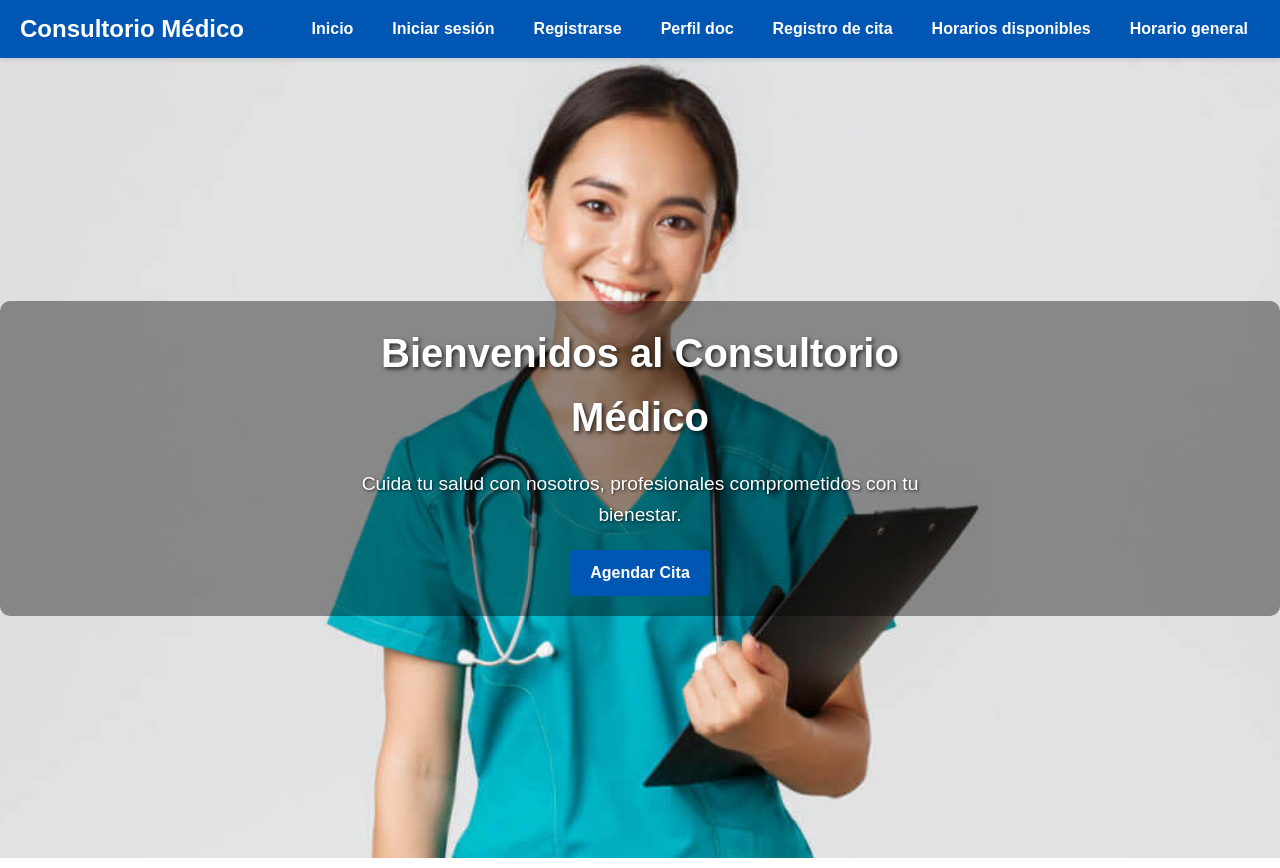
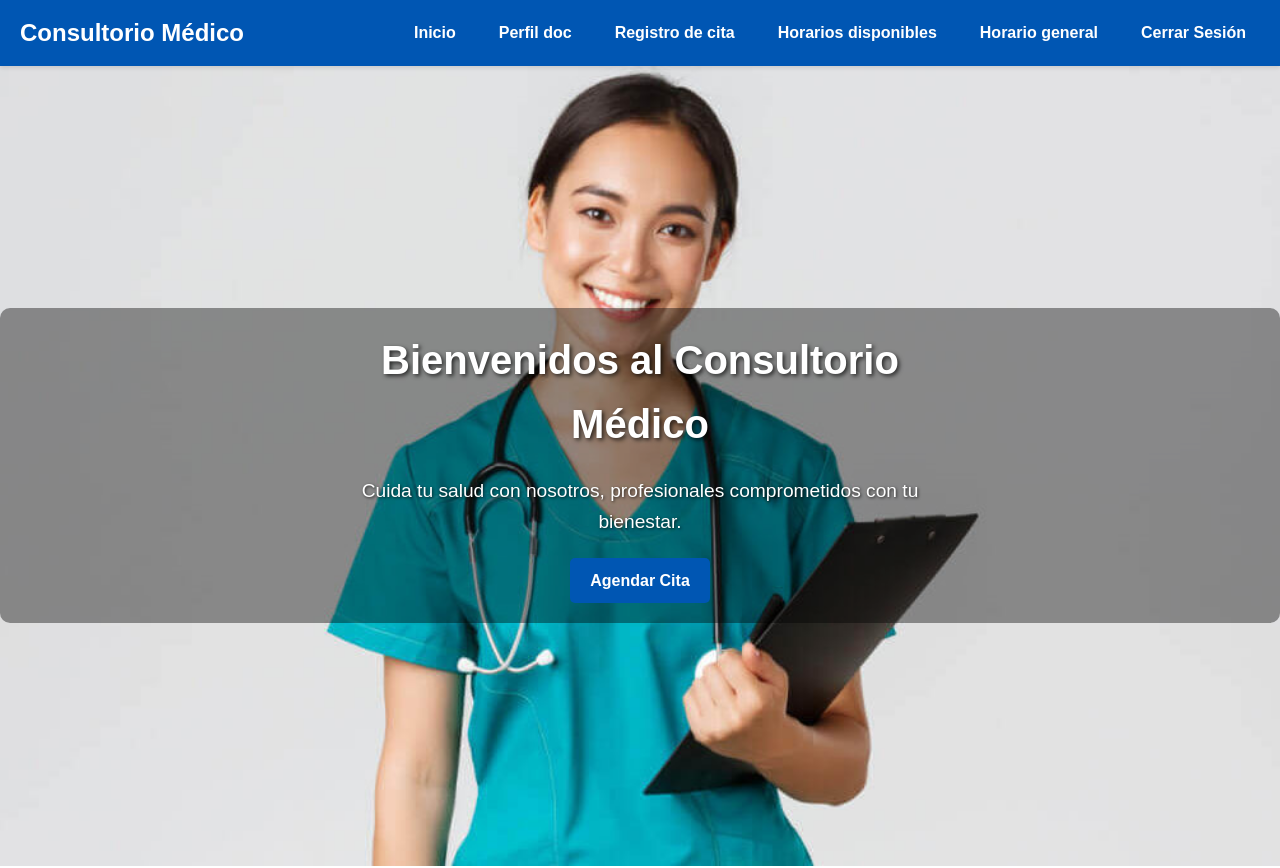
Before and after one commit to JeffersonDaviid/Citas-medicas, an Angular app: page /inicio in a window 1280 px wide. Shown: the top 868 px of the page. Built offline with nearby package versions, Linux system fonts and the light colour scheme; sample sign-in values are in the browser's storage.

Commit message:
Menu antes y despues de iniciar sesion

```diff
--- a/src/app/components/inicio-sesion/inicio-sesion.component.ts
+++ b/src/app/components/inicio-sesion/inicio-sesion.component.ts
@@ -29,6 +29,8 @@ export class InicioSesionComponent implements OnInit {
       this.userService.login(email, password).subscribe({
         next: (response) => {
           console.log('Inicio de sesión exitoso', response);
+          localStorage.setItem('token', response.token); // Guardar el token en el localStorage
+          localStorage.setItem('currentUser', JSON.stringify(response.user)); // Guardar el usuario en el localStorage
           // Redirige al dashboard o similar
           this.router.navigate(['/dashboard']);
         },
--- a/src/app/components/navbar/navbar.component.css
+++ b/src/app/components/navbar/navbar.component.css
@@ -35,7 +35,13 @@
   transition: all 0.3s ease;
 }
 
-.navbar-menu li a {
+.navbar-menu li {
+  display: flex;
+  align-items: center;
+}
+
+.navbar-menu li a,
+.navbar-menu li button {
   color: white;
   text-decoration: none;
   font-size: 1rem;
@@ -43,11 +49,25 @@
   padding: 8px 12px;
   transition: all 0.3s ease;
   border-radius: 5px;
+  background: none;
+  border: 2px solid transparent; /* Asegura que todos los elementos tengan el mismo contorno */
+  cursor: pointer;
+  display: flex;
+  align-items: center; /* Asegura que todos los elementos estén alineados verticalmente */
+  justify-content: center; /* Asegura que todos los elementos estén centrados horizontalmente */
 }
 
-.navbar-menu li a:hover {
+.navbar-menu li a:hover,
+.navbar-menu li button:hover {
   background-color: white;
   color: #0056b3;
+  border: 2px solid #0056b3; /* Contorno al hacer hover */
+}
+
+.navbar-menu li button.btn-danger:hover {
+  background-color: #d32f2f;
+  color: white;
+  border: 2px solid #d32f2f; /* Contorno al hacer hover */
 }
 
 .navbar-menu.active {
@@ -80,6 +100,7 @@
 .btn-primary:hover {
   background-color: #b3d4fc;
   color: #003a7d; /* Azul más oscuro */
+  border: 2px solid #003a7d; /* Contorno al hacer hover */
 }
 
 /* Hamburger Menu */
@@ -127,4 +148,8 @@
   .navbar-toggle {
     display: flex;
   }
+
+  .navbar-menu.active li {
+    margin: 10px 0;
+  }
 }
--- a/src/app/components/navbar/navbar.component.html
+++ b/src/app/components/navbar/navbar.component.html
@@ -9,25 +9,12 @@
   </button>
   <ul class="navbar-menu" [class.active]="menuActive">
     <li><a routerLink="/inicio" routerLinkActive="active">Inicio</a></li>
-    <li>
-      <a routerLink="/login" routerLinkActive="active">Iniciar sesión</a>
-    </li>
-    <li>
-      <a routerLink="/registro" routerLinkActive="active">Registrarse</a>
-    </li>
-
-    <!-- SOLO ES PARA PRUEBAS, ESTAS RUTAS VAN "OCULTAS", LUEGO DEL LOGIN -->
-    <li>
-      <a routerLink="/perfil" routerLinkActive="active">Perfil doc</a>
-    </li>
-    <li>
-      <a routerLink="/registro-cita" routerLinkActive="active">Registro de cita</a>
-    </li>
-    <li>
-      <a routerLink="/horario-disponible" routerLinkActive="active">Horarios disponibles</a>
-    </li>
-    <li>
-      <a routerLink="/horario-general" routerLinkActive="active">Horario general</a>
-    </li>
+    <li *ngIf="!isAuthenticated()"><a routerLink="/login" routerLinkActive="active">Iniciar sesión</a></li>
+    <li *ngIf="!isAuthenticated()"><a routerLink="/registro" routerLinkActive="active">Registrarse</a></li>
+    <li *ngIf="isAuthenticated()"><a routerLink="/perfil" routerLinkActive="active">Perfil doc</a></li>
+    <li *ngIf="isAuthenticated()"><a routerLink="/registro-cita" routerLinkActive="active">Registro de cita</a></li>
+    <li *ngIf="isAuthenticated()"><a routerLink="/horario-disponible" routerLinkActive="active">Horarios disponibles</a></li>
+    <li *ngIf="isAuthenticated()"><a routerLink="/horario-general" routerLinkActive="active">Horario general</a></li>
+    <li *ngIf="isAuthenticated()"><button (click)="logout()" class="btn btn-danger">Cerrar Sesión</button></li>
   </ul>
 </nav>
--- a/src/app/components/navbar/navbar.component.ts
+++ b/src/app/components/navbar/navbar.component.ts
@@ -1,4 +1,6 @@
 import { Component } from '@angular/core';
+import { UserService } from 'src/app/services/user.service';
+import { Router } from '@angular/router';
 
 @Component({
   selector: 'app-navbar',
@@ -8,7 +10,18 @@ import { Component } from '@angular/core';
 export class NavbarComponent {
   menuActive = false;
 
+  constructor(public userService: UserService, private router: Router) {}
+
   toggleMenu() {
     this.menuActive = !this.menuActive;
   }
+
+  isAuthenticated(): boolean {
+    return this.userService.isAuthenticated();
+  }
+
+  logout() {
+    this.userService.logout();
+    this.router.navigate(['/inicio']);
+  }
 }
--- a/src/app/components/registro-cita/registro-cita.component.html
+++ b/src/app/components/registro-cita/registro-cita.component.html
@@ -3,7 +3,7 @@
 <form (ngSubmit)="onSubmit()" [formGroup]="registroCitaForm">
   <div class="form-group">
     <label for="especialidad">Especialidad</label>
-    <select id="especialidad" (change)="onEspecialidadChange($event)" required>
+    <select id="especialidad" formControlName="especialidad" (change)="onEspecialidadChange($event)" required>
       <option value="">Seleccione una especialidad</option>
       <option *ngFor="let especialidad of especialidadesDisponibles" [value]="especialidad">
         {{ especialidad }}
@@ -47,4 +47,5 @@
   </div>
 
   <button type="submit" [disabled]="!registroCitaForm.valid">Agendar Cita</button>
+  <button type="button" (click)="verificarFormulario()">Verificar Formulario</button>
 </form>
--- a/src/app/models/citas.ts
+++ b/src/app/models/citas.ts
@@ -2,7 +2,7 @@ export class Cita {
   constructor(
     public _id: string,
     public cedulaPaciente: string,
-    // public doctorId: string,
+    public doctorId: string,
     public detalles: string,
     public hora: string,
     public fechaRegistro: Date,
--- a/src/app/services/user.service.ts
+++ b/src/app/services/user.service.ts
@@ -1,12 +1,15 @@
 import { Injectable } from '@angular/core';
 import { HttpClient } from '@angular/common/http';
 import { Observable } from 'rxjs';
+import { tap } from 'rxjs/operators';
+import { Usuario } from '../models/usuario.model';
 
 @Injectable({
   providedIn: 'root',
 })
 export class UserService {
   private apiUrl = 'http://localhost:3600/api/usuarios';
+  private currentUser: Usuario | null = null;
 
   constructor(private http: HttpClient) {}
 
@@ -16,6 +19,10 @@ export class UserService {
 
   login(email: string, password: string): Observable<any> {
     return this.http.post(`${this.apiUrl}/login`, { email, password });
+    tap((response: any) => {
+      localStorage.setItem('currentUser', JSON.stringify(response.user));
+      localStorage.setItem('token', response.token);
+    });
   }
 
   recoverPassword(email: string, securityAnswer: string): Observable<any> {
@@ -24,4 +31,17 @@ export class UserService {
       securityAnswer,
     });
   }
+  isAuthenticated(): boolean {
+    return !!localStorage.getItem('token');
+  }
+
+  logout() {
+    localStorage.removeItem('token');
+  }
+
+  getCurrentUser() {
+    const user = localStorage.getItem('currentUser');
+    return user ? JSON.parse(user) : null;
+  }
+
 }
```
Also changed, not shown: src/app/components/registro-cita/registro-cita.component.ts (+70 -10 lines).
